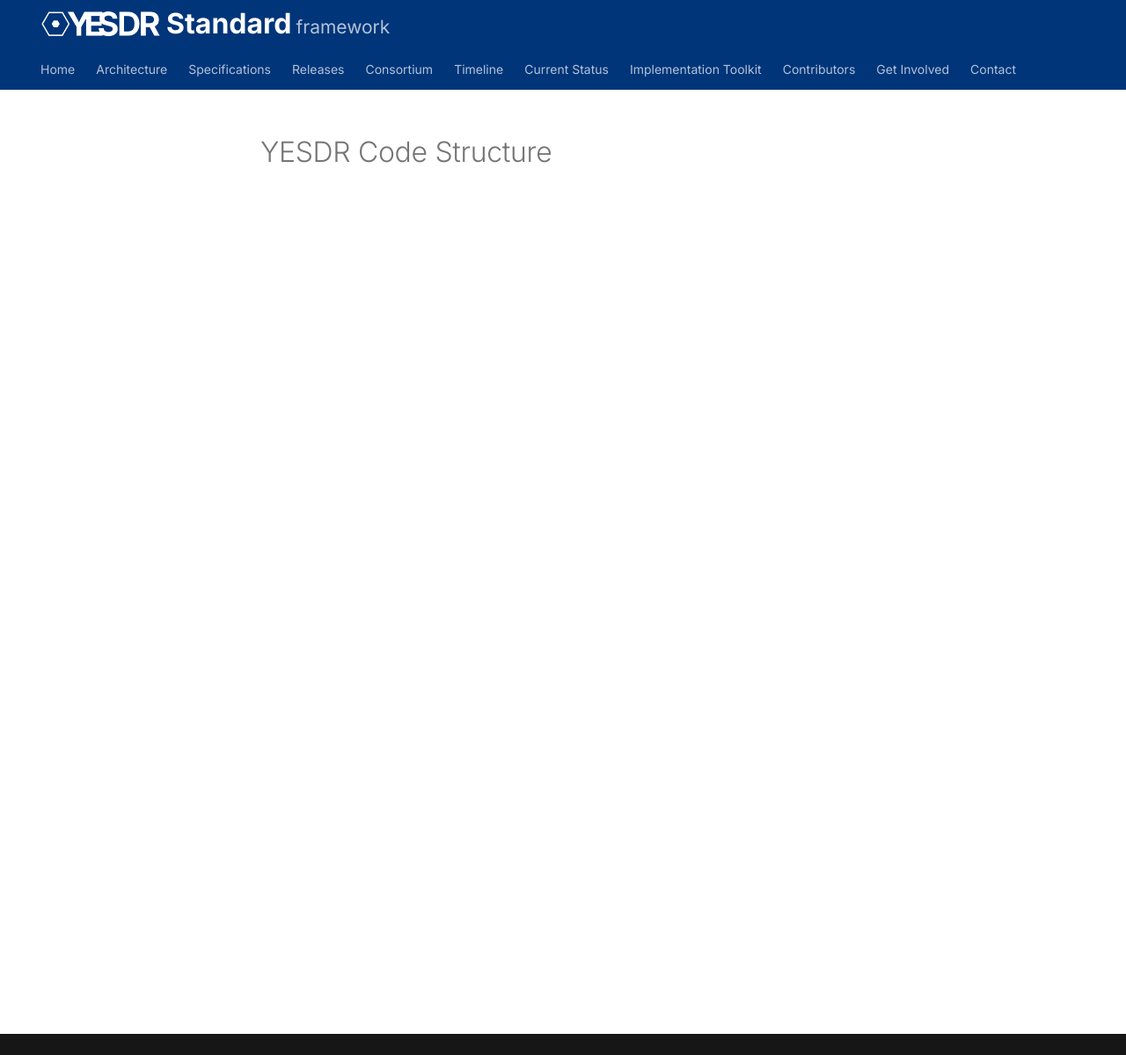
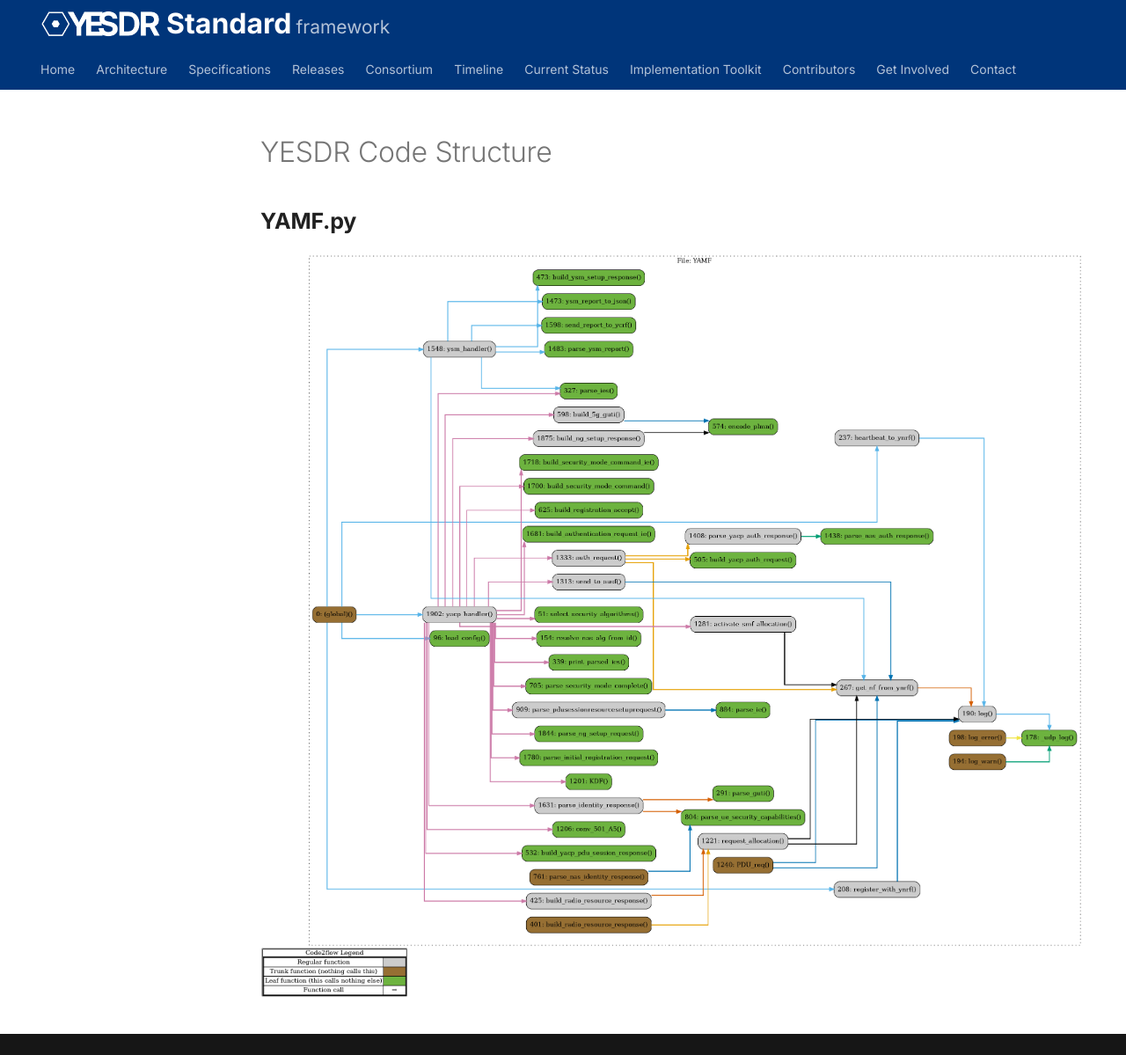
Before and after one commit to chandharlabs/yesdr-standard, an MkDocs documentation site: the page built from docs/implementations/codestructure.md, in a window 1280 px wide and 1199 px high. Shown: the whole window at 88% size. Built offline with MkDocs 1.6.1 and Material for MkDocs 9.7.7, drawn with Linux system fonts in a browser that asks for light colours.

Commit message:
Update codestructure.md

```diff
--- a/docs/implementations/codestructure.md
+++ b/docs/implementations/codestructure.md
@@ -1 +1,7 @@
 # YESDR Code Structure
+
+## <strong>YAMF.py
+
+<img src="../YAMF.png"
+     class="yesdr-view"
+     alt="YAMF">
```
